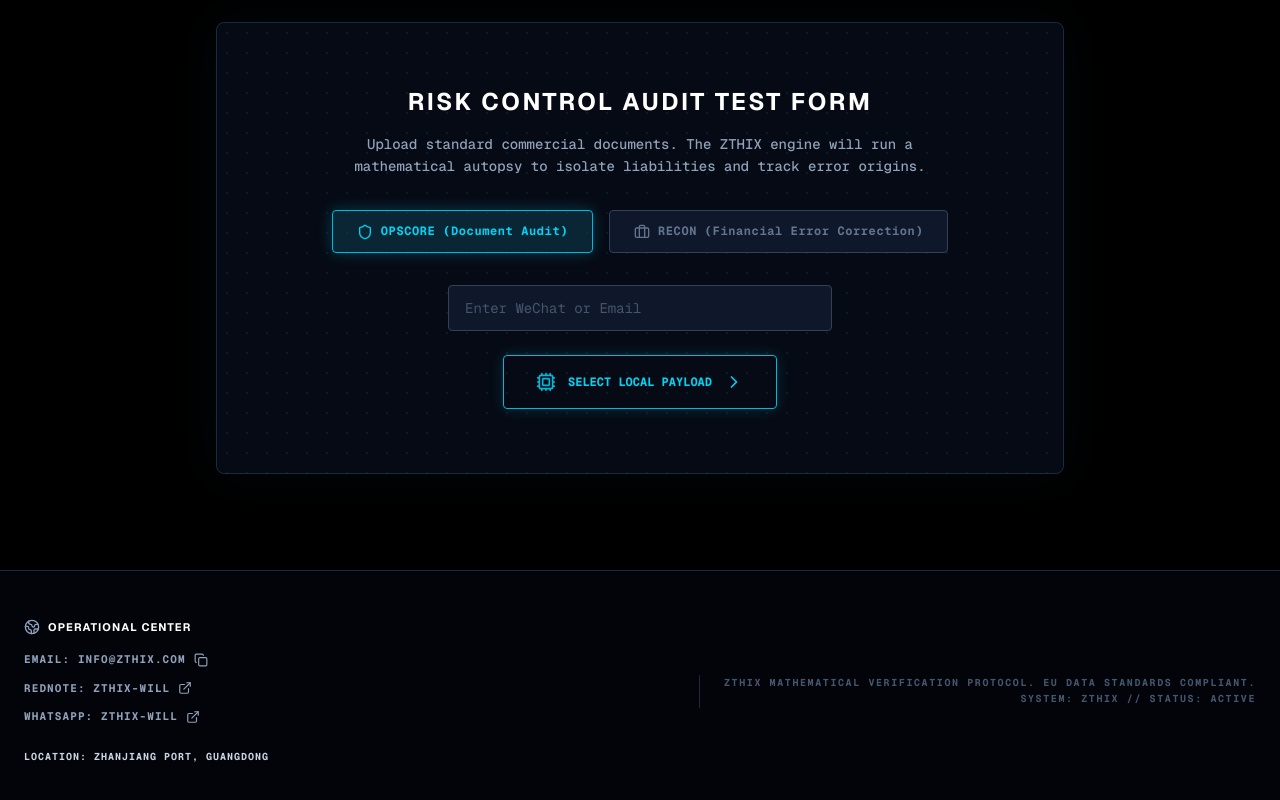
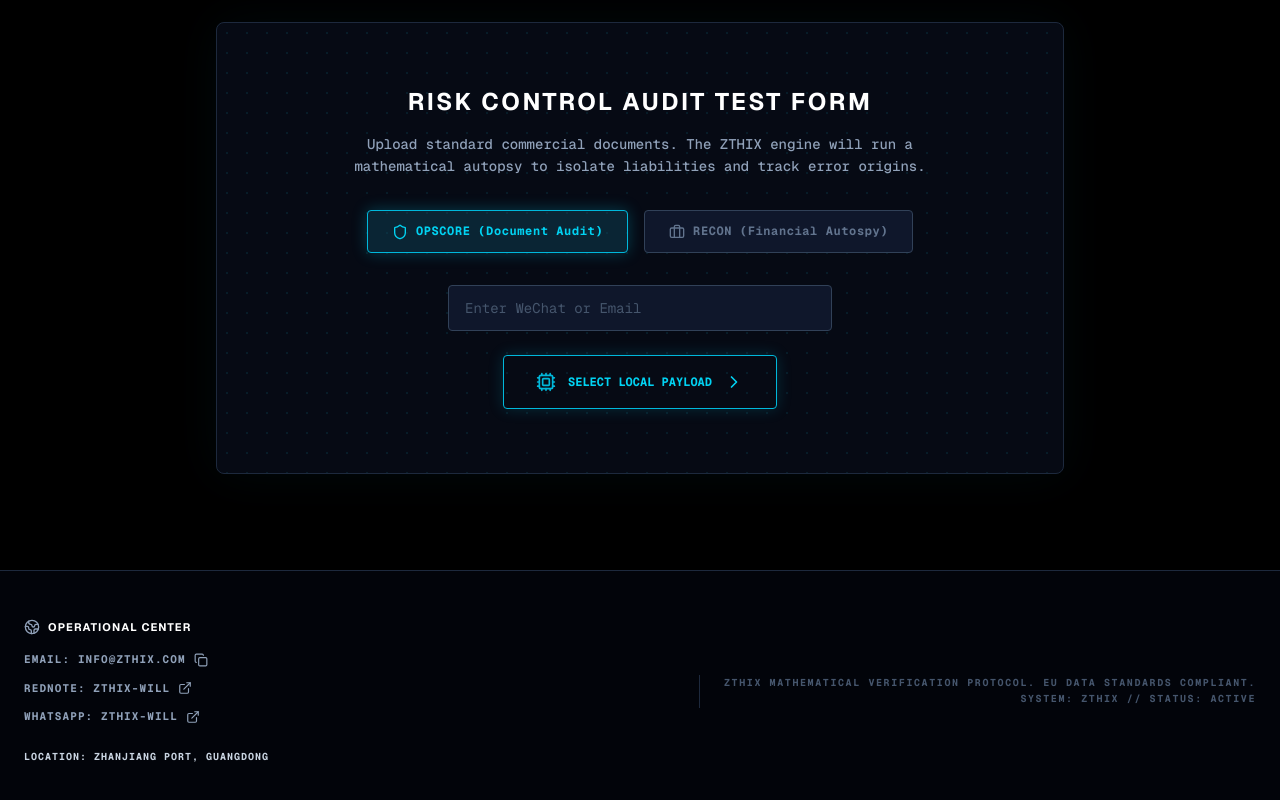
Before and after one commit to willamstthomas/zthix-web, a Next.js app: page / in a window 1280 px wide. Shown: the part 2205-3005 px from the top of the page. Built offline with nearby package versions, Linux system fonts and the light colour scheme.

Commit message:
Update page.tsx

```diff
--- a/app/page.tsx
+++ b/app/page.tsx
@@ -134,7 +134,7 @@ export default function ZthixDeterministicStorefront() {
       copy_btn: "COPY TICKET",
       copied_btn: "COPIED!",
       opscore_label: "OPSCORE (Document Audit)",
-      recon_label: "RECON (Financial Error Correction)",
+      recon_label: "RECON (Financial Autospy)",
 
       contact_title: "OPERATIONAL CENTER",
       contact_links: [
```
